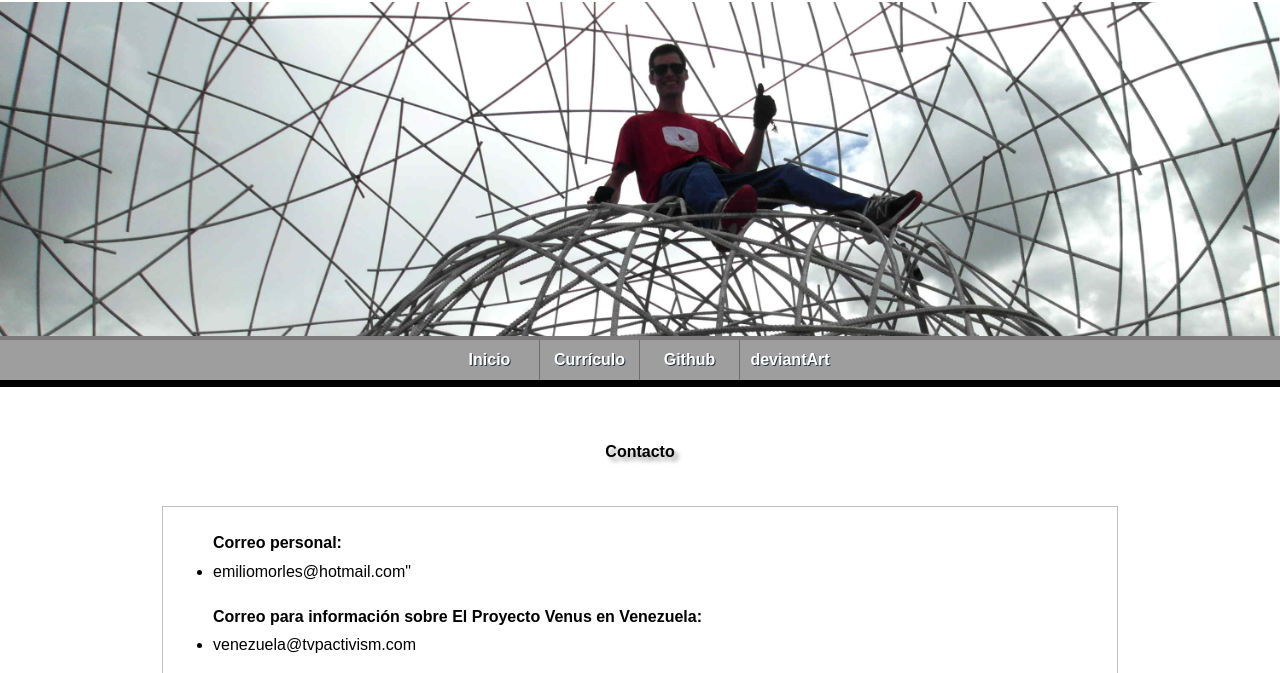
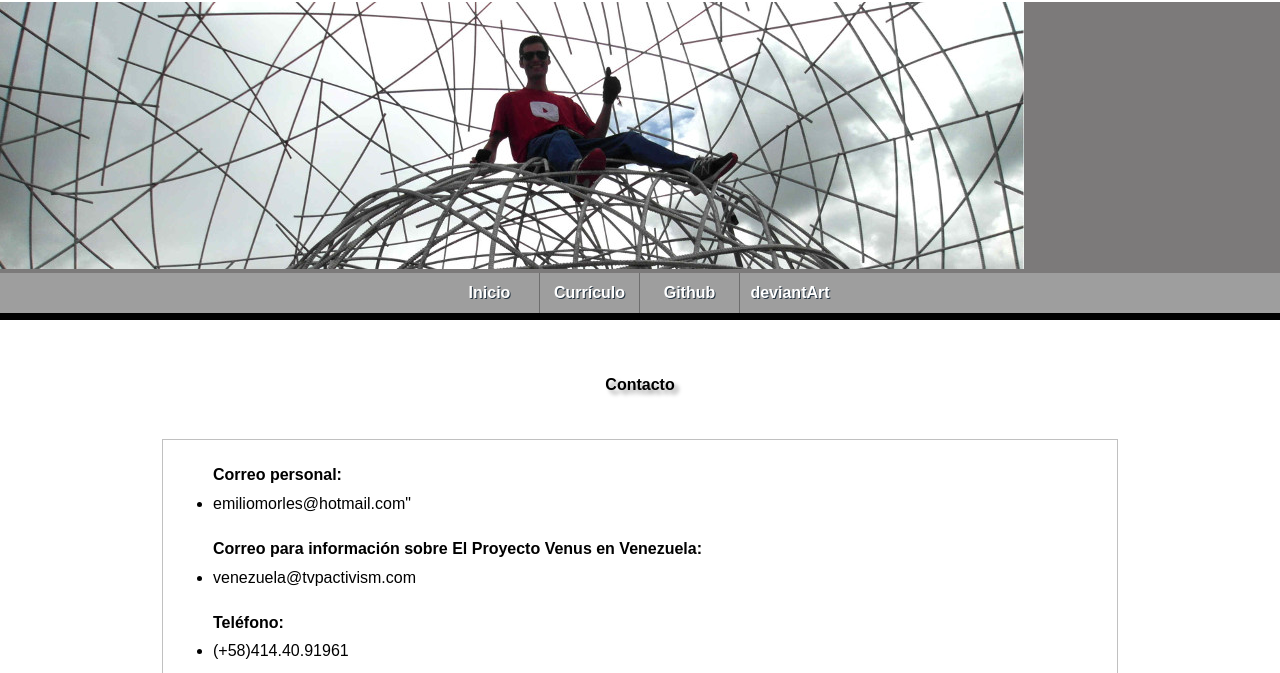
Before and after one commit to emiliomorles/EM, a plain HTML site: page contacto.html in a window 1280 px wide. Shown: the part 103-776 px from the top of the page. Drawn offline with nearby package versions, Linux system fonts and the light colour scheme.

Commit message:
scan w3, rapidez, fix tamano imagenes, add hover imagenes menu

```diff
--- a/contacto.html
+++ b/contacto.html
@@ -32,9 +32,9 @@
         </header>
 
         <!-- Imagen de menu -->
-        <section id="Imamenu">
+        <section class="Imamenu">
             <div id="ima">
-                <img src="images/slideshow/sliderimage3.jpg" alt="paisaje">
+                <img src="images/sliderimage3.jpg" alt="paisaje">
             </div>
         </section>
 
--- a/css/style.css
+++ b/css/style.css
@@ -124,15 +124,19 @@ caso before y after. Osea, no hacer esto .clearfix: before*/
 }
 
 /*Imagenes de menu*/
-#Imamenu {
+.Imamenu {
     background-color: rgb(124, 122, 122);
     width: 100%;
     height: auto;
 }
 
-.ima {
+#ima {
     width: 100%;
     height: auto;
+}
+
+#ima:hover {
+    opacity: 0.95;
 }
 
 #redes:hover {
```
Also changed, not shown: curriculo.html (+2 -2 lines), index.html (+3 -3 lines), images/Logo+nombre.png, images/ima1.jpg (deleted), images/sliderimage1.jpg (added), images/sliderimage2.jpg (added), images/sliderimage3.jpg (added), images/slideshow/sliderimage1.jpg (deleted), images/slideshow/sliderimage2.jpg (deleted), images/slideshow/sliderimage3.jpg (deleted).
